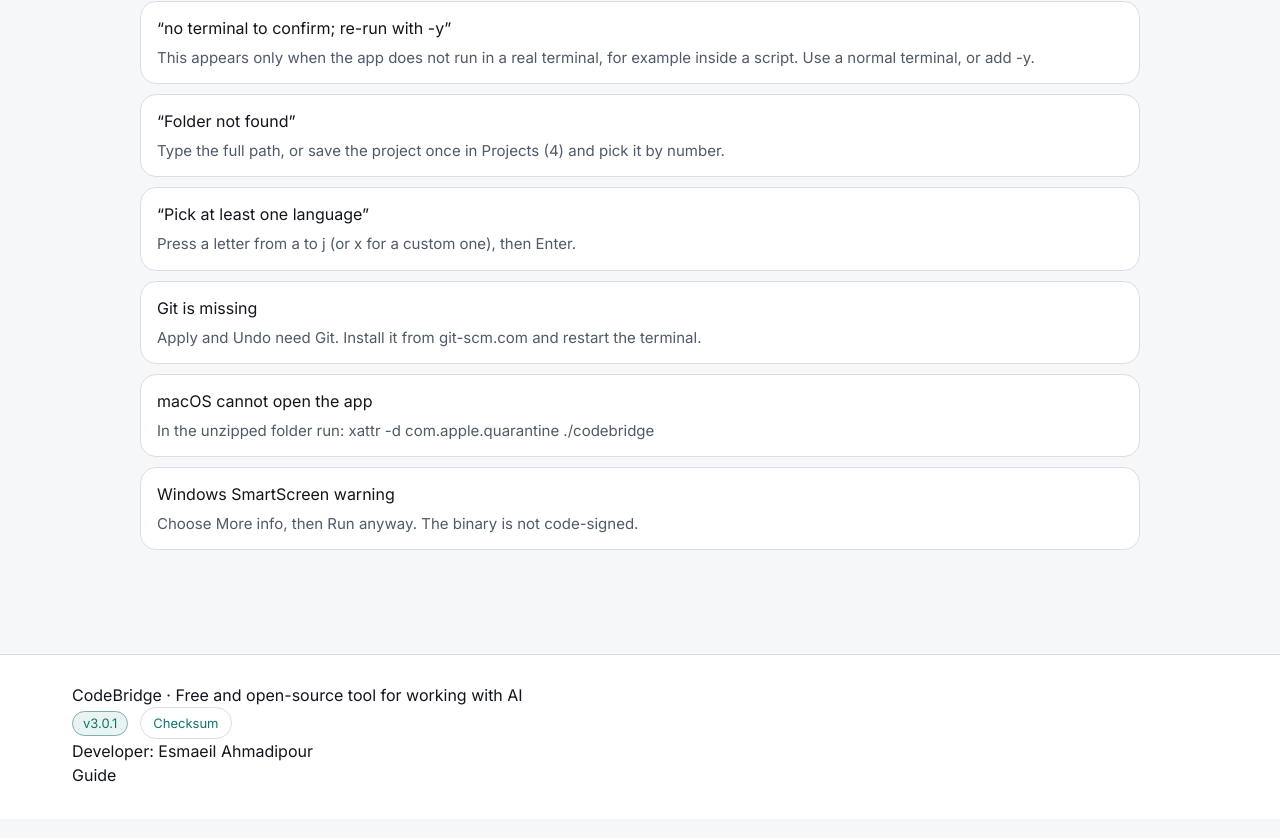
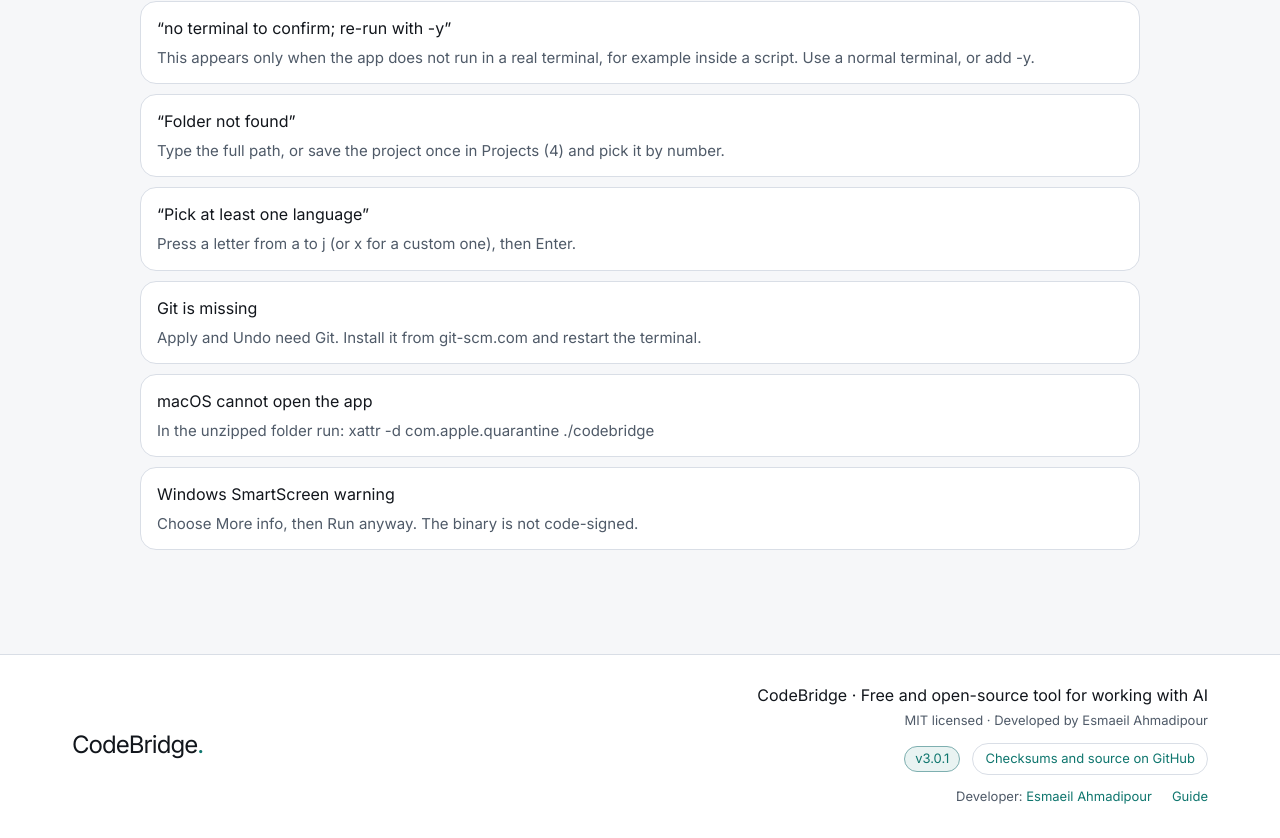
Before and after one commit to esmaeil-ahmadipour/CodeBridge, a Next.js app in the folder apps/web/: page /en/guide in a window 1280 px wide. Shown: the part 5807-6645 px from the top of the page. Built offline with nearby package versions, Linux system fonts and the light colour scheme; no server answers.

Commit message:
feat: enhance footer component with RTL support and improved layout

```diff
--- a/apps/web/app/[locale]/guide/page.tsx
+++ b/apps/web/app/[locale]/guide/page.tsx
@@ -27,7 +27,7 @@ export default async function GuidePage({ params }: { params: Promise<{ locale:
       <main id="main">
         <Guide t={t.guide} locale={locale} />
       </main>
-      <Footer t={t.footer} nav={t.nav} locale={locale} />
+      <Footer t={t.footer} nav={t.nav} locale={locale} dir={locale === 'en' ? 'ltr' : 'rtl'} />
     </>
   );
 }
--- a/apps/web/app/[locale]/page.tsx
+++ b/apps/web/app/[locale]/page.tsx
@@ -42,7 +42,7 @@ export default async function Page({ params }: { params: Promise<{ locale: strin
         <Privacy t={t.privacy} />
         <Help t={t.help} locale={locale} />
       </main>
-      <Footer t={t.footer} nav={t.nav} locale={locale} />
+      <Footer t={t.footer} nav={t.nav} locale={locale} dir={locale === 'en' ? 'ltr' : 'rtl'} />
       <script type="application/ld+json" dangerouslySetInnerHTML={{ __html: JSON.stringify(buildJsonLd(locale)) }} />
     </>
   );
--- a/apps/web/src/components/Footer.tsx
+++ b/apps/web/src/components/Footer.tsx
@@ -5,20 +5,36 @@ import { fmt } from '@/lib/fmt';
 import { formatReleaseDate, getLatestRelease } from '@/lib/release';
 import { getApplicationVersion, latestReleaseUrl } from '@/lib/site';
 
-export async function Footer({ t, nav, locale }: { t: Dictionary['footer']; nav: Dictionary['nav']; locale: Locale }) {
+type FooterProps = {
+  t: Dictionary['footer'];
+  nav: Dictionary['nav'];
+  locale: Locale;
+  dir: 'ltr' | 'rtl';
+  theme?: 'light' | 'dark';
+};
+
+export async function Footer({ t, nav, locale, dir, theme }: FooterProps) {
   const d = translations[locale].download;
   const release = await getLatestRelease(); // never throws; null on any failure
   const date = formatReleaseDate(release?.publishedAt ?? null, locale);
   return (
-    <footer className="ref-footer">
+    <footer className="ref-footer" dir={dir} data-theme={theme}>
       <div className="ref-wrap">
-        <div className="ref-footer-top">
+        <div className="ref-footer-layout">
+          <Link className="ref-footer-brand" href={localePrefix(locale) || '/'} aria-label="CodeBridge">
+            CodeBridge<span>.</span>
+          </Link>
+          <div className="ref-footer-content">
+            <div className="ref-footer-copy">
               <p className="ref-footer-tag">{t.tagline}</p>
+              <p className="ref-footer-license">{t.license}</p>
+            </div>
             <div className="ref-footer-meta">
               <span className="ref-badge" dir="ltr">v{getApplicationVersion()}</span>
               {date && <span className="ref-footer-date">{fmt(d.relPublished, { date })}</span>}
-            <a className="ref-checksum" href={latestReleaseUrl} aria-label={d.releaseChecksums}>Checksum</a>
-          </div>
+              <a className="ref-checksum" href={latestReleaseUrl} aria-label={d.releaseChecksums}>
+                {d.releaseChecksums}
+              </a>
             </div>
             <div className="ref-footer-bottom">
               <p>
@@ -27,6 +43,8 @@ export async function Footer({ t, nav, locale }: { t: Dictionary['footer']; nav:
               <Link href={`${localePrefix(locale)}/guide`}>{nav.guide}</Link>
             </div>
           </div>
+        </div>
+      </div>
     </footer>
   );
 }
--- a/apps/web/src/index.css
+++ b/apps/web/src/index.css
@@ -365,9 +365,6 @@ main.landing > section { scroll-margin-top: 88px; }
 .ref-downloads .dl-install-hint code { padding: 0 5px; border-radius: 5px; background: var(--sf); }
 .ref-download-note a { color: var(--ac); font-weight: 650; text-decoration: underline; text-underline-offset: 3px; }
 .ref-support { padding-block: 0 56px; }
-.ref-footer { padding-block: 0 40px; }
-.ref-footer-content { display: flex; flex-direction: column; align-items: center; gap: 8px; color: var(--mu); font-size: 14px; text-align: center; }
-.ref-footer-content a { color: var(--mu); font-size: 12px; text-decoration: underline; text-underline-offset: 3px; }
 .ref-tool-options { display: flex; flex-direction: column; gap: 16px; }
 .ref-upload { width: fit-content; min-width: 140px; min-height: 48px; }
 .ref-upload { position: relative; cursor: pointer; }
@@ -415,9 +412,71 @@ main.landing > section { scroll-margin-top: 88px; }
 .ref-menu .ref-nav-download { flex: 1; }
 
 /* Footer */
-.ref-footer { margin-top: 24px; padding-block: 28px 32px; border-top: 1px solid var(--bd); background: var(--sf); }
-.ref-footer .ref-footer-content { flex-direction: row; flex-wrap: wrap; align-items: center; justify-content: space-between; gap: 16px 24px; text-align: start; }
-.ref-footer-col { display: flex; flex-direction: column; align-items: flex-start; gap: 6px; }
-.ref-footer-meta { display: flex; flex-wrap: wrap; align-items: center; gap: 8px 12px; font-size: 13px; }
-.ref-footer-meta .ref-badge { font-size: 13px; padding: 2px 10px; }
-.ref-footer-meta a { font-size: 13px; color: var(--ac); font-weight: 600; }
+.ref-footer {
+  margin-block-start: 24px;
+  padding-block: 28px 32px;
+  border-block-start: 1px solid var(--bd);
+  background: var(--sf);
+  color: var(--tx);
+}
+.ref-footer-layout {
+  display: flex;
+  align-items: center;
+  justify-content: space-between;
+  gap: 32px;
+}
+.ref-footer-brand {
+  flex: none;
+  color: var(--tx);
+  font-size: 24px;
+  font-weight: 750;
+  letter-spacing: -.04em;
+  line-height: 1.8;
+  text-decoration: none;
+  unicode-bidi: isolate;
+}
+.ref-footer-brand span { color: var(--ac); }
+.ref-footer-content {
+  display: flex;
+  min-width: 0;
+  flex-direction: column;
+  align-items: flex-end;
+  gap: 12px;
+  text-align: end;
+}
+.ref-footer-copy { display: flex; flex-direction: column; gap: 4px; }
+.ref-footer-tag { color: var(--tx); font-size: 16px; font-weight: 650; }
+.ref-footer-license, .ref-footer-bottom { color: var(--mu); font-size: 13px; }
+.ref-footer-meta {
+  display: flex;
+  flex-wrap: wrap;
+  align-items: center;
+  justify-content: flex-end;
+  gap: 8px 12px;
+  color: var(--mu);
+  font-size: 13px;
+}
+.ref-footer-meta .ref-badge { padding: 2px 10px; font-size: 13px; }
+.ref-checksum, .ref-footer-bottom a {
+  color: var(--ac);
+  font-size: 13px;
+  font-weight: 600;
+  text-underline-offset: 3px;
+}
+.ref-footer-bottom {
+  display: flex;
+  flex-wrap: wrap;
+  align-items: center;
+  justify-content: flex-end;
+  gap: 8px 20px;
+  text-align: end;
+}
+@media (min-width: 768px) and (max-width: 1024px) {
+  .ref-footer-layout { flex-wrap: wrap; gap: 20px 32px; }
+  .ref-footer-content { flex: 1 1 480px; }
+}
+@media (max-width: 767px) {
+  .ref-footer-layout { flex-direction: column; gap: 16px; }
+  .ref-footer-content { align-items: center; text-align: center; }
+  .ref-footer-meta, .ref-footer-bottom { justify-content: center; text-align: center; }
+}
```
Lines whose indentation alone changed are shown as unchanged.
